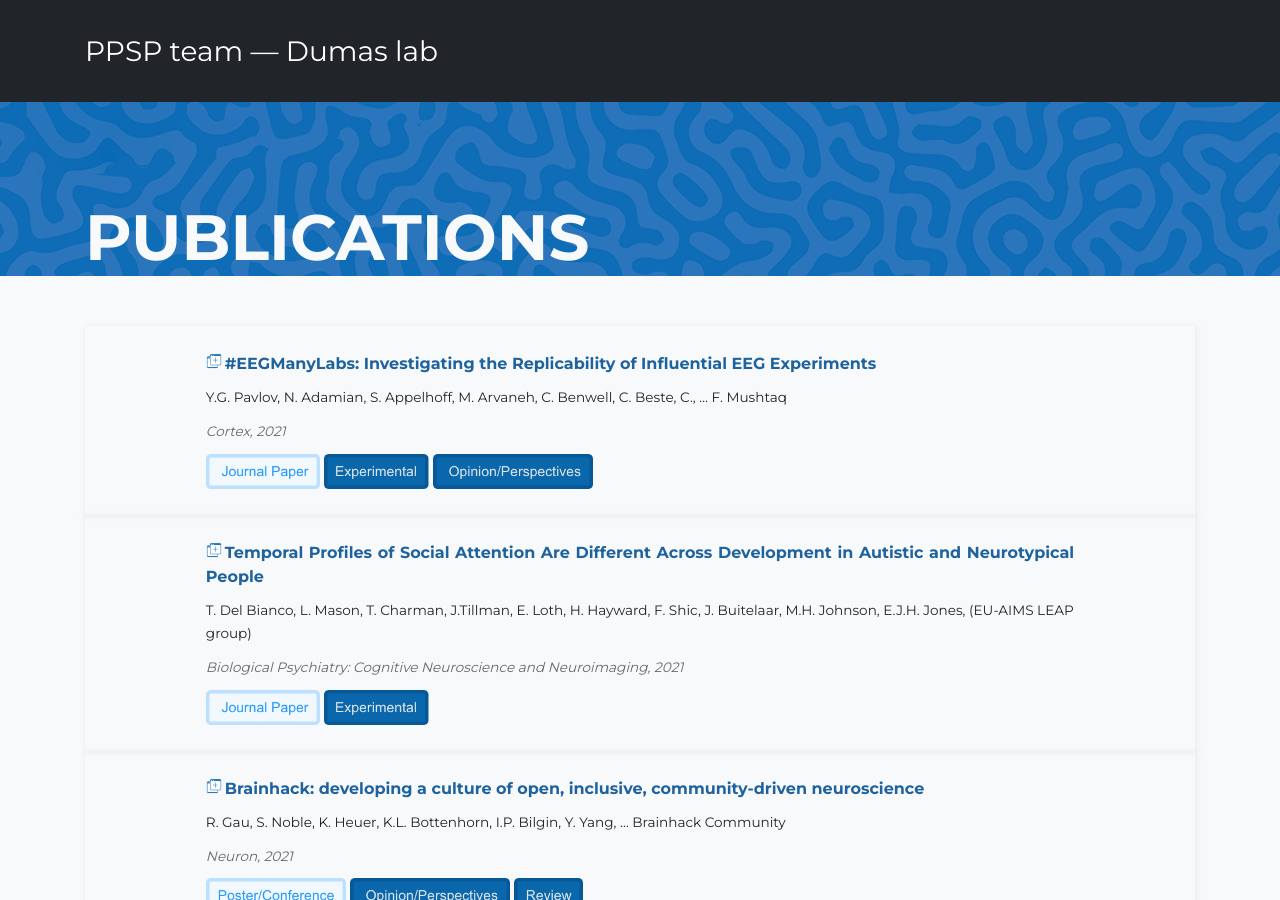
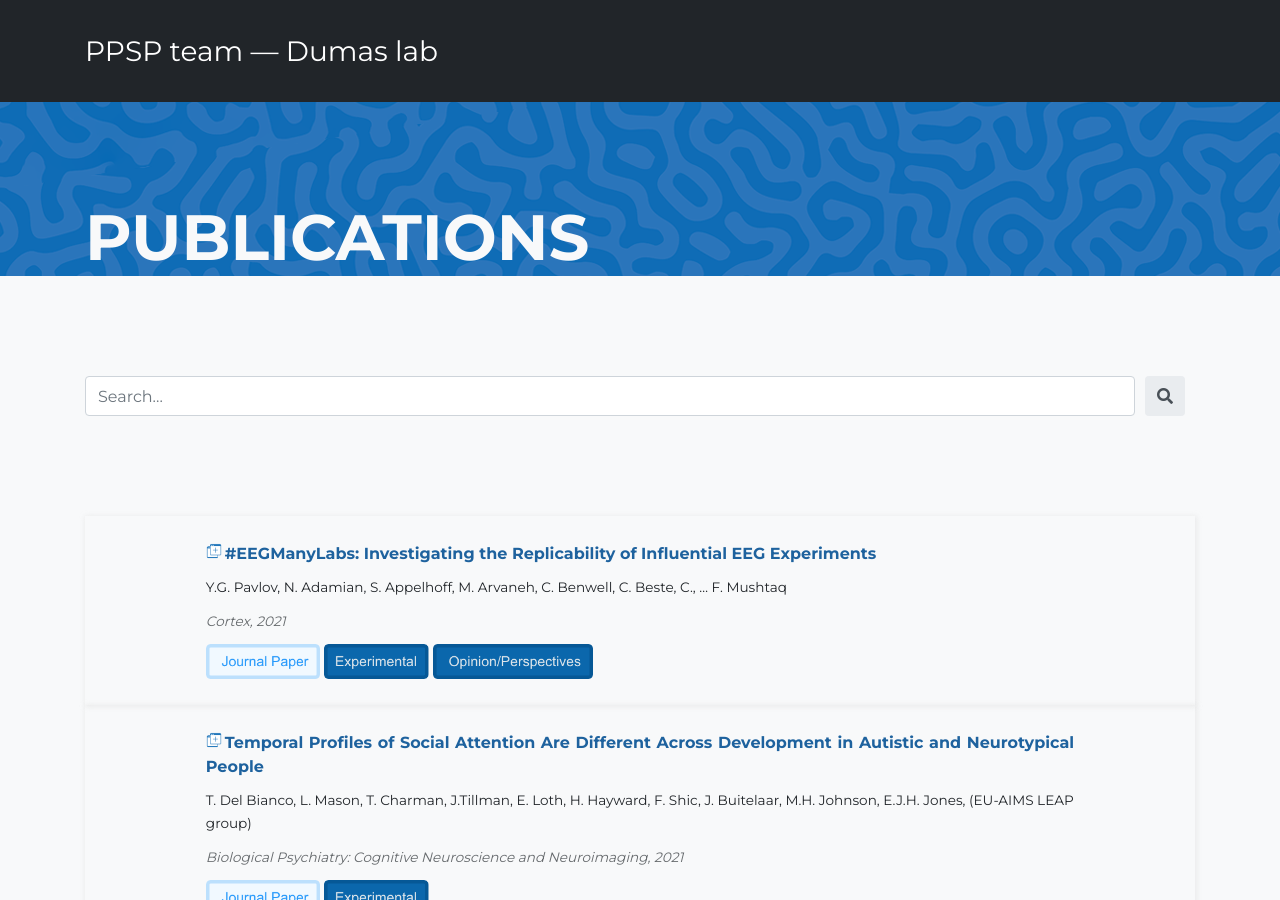
Before and after one commit to raviriley/agency-jekyll-theme, a Jekyll site: the page built from publications.md, in a window 1280 px wide and 900 px high. Built offline with Jekyll 4.4.1, drawn with Linux system fonts in a browser that asks for light colours; some web fonts are replaced; comment, search, counter and statistics services are not loaded.

Commit message:
Add search field

```diff
--- a/_includes/publications.html
+++ b/_includes/publications.html
@@ -7,12 +7,12 @@
 
   <div class="container publications">
     <div class="" style="margin: 2em auto">
-      <!-- <div class="form-select" aria-label="Default select example" style="padding-right: 0; margin: 50px auto;; height: 140px;">
-        <div style="margin-top: 50px;">
+      <div class="form-select" aria-label="Default select example" style="padding-right: 0; margin: 50px auto;; height: 140px;">
+        <!-- <div style="margin-top: 50px;">
           <h5 style="color: #0d6cb5; position: absolute; margin: -37px auto;"> Filter your research</h3>
-        </div>
+        </div> -->
         <input type="search" class="form-control rounded" id="search-input" onkeyup="searchItem()" placeholder="Search..." autocapitalize="off" autocomplete="off" autocorrect="off" role="textbox" spellcheck="false">
-        <select class="pub-filters pubtype-select form-control form-control-sm" id="publication-type" data-filter-group="pubtype">
+        <!-- <select class="pub-filters pubtype-select form-control form-control-sm" id="publication-type" data-filter-group="pubtype">
           <option value="">Type</option>
           <option value="Conference paper">Conference paper</option>
           <option value="Journal article">Journal article</option>
@@ -31,11 +31,11 @@
           <option value="2014">2014</option>
           <option value="2013">2013</option>
           <option value="2012">2012</option>
-        </select>
+        </select> -->
         <span class="input-group-text border-0" id="search-addon" onclick=filterItems()>
           <i class="fas fa-search"></i>
         </span>
-      </div> -->
+      </div>
     </div>
 
       <div class="" style="margin: 50px 0px;">
```
